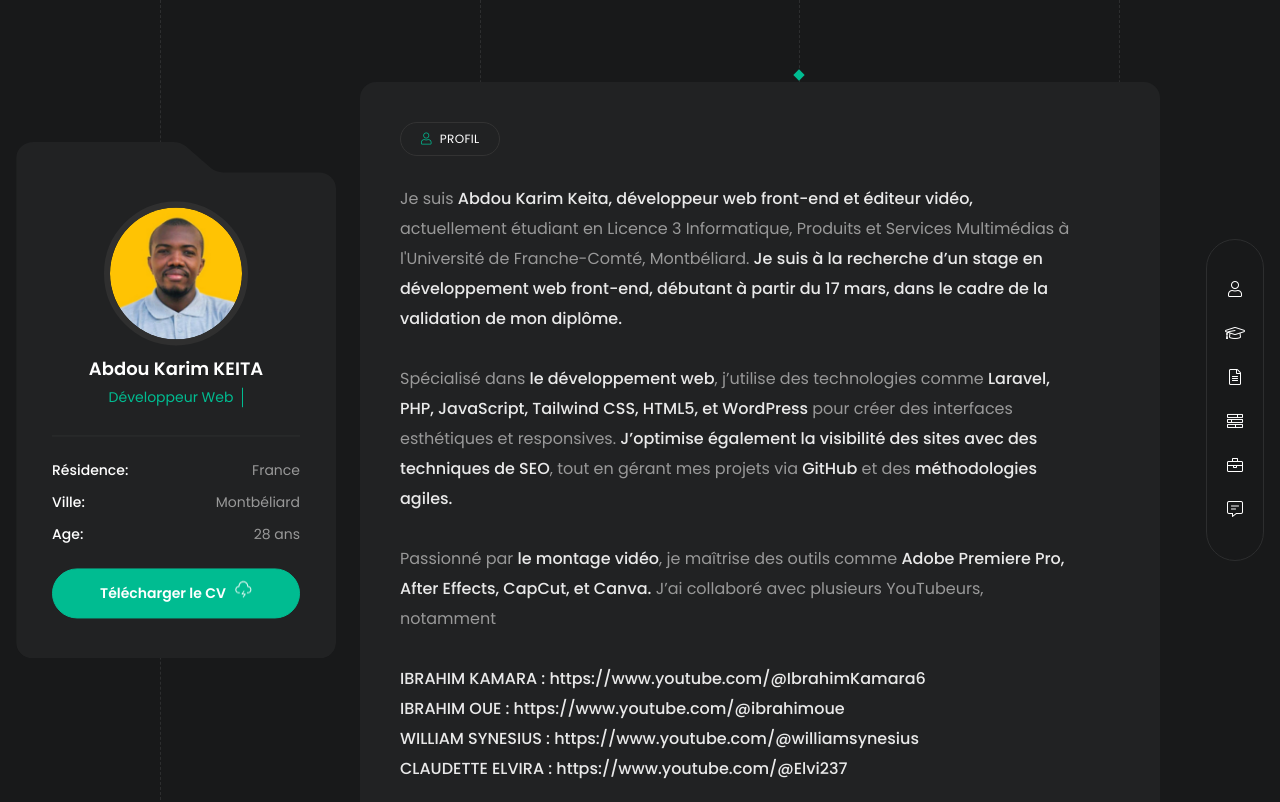
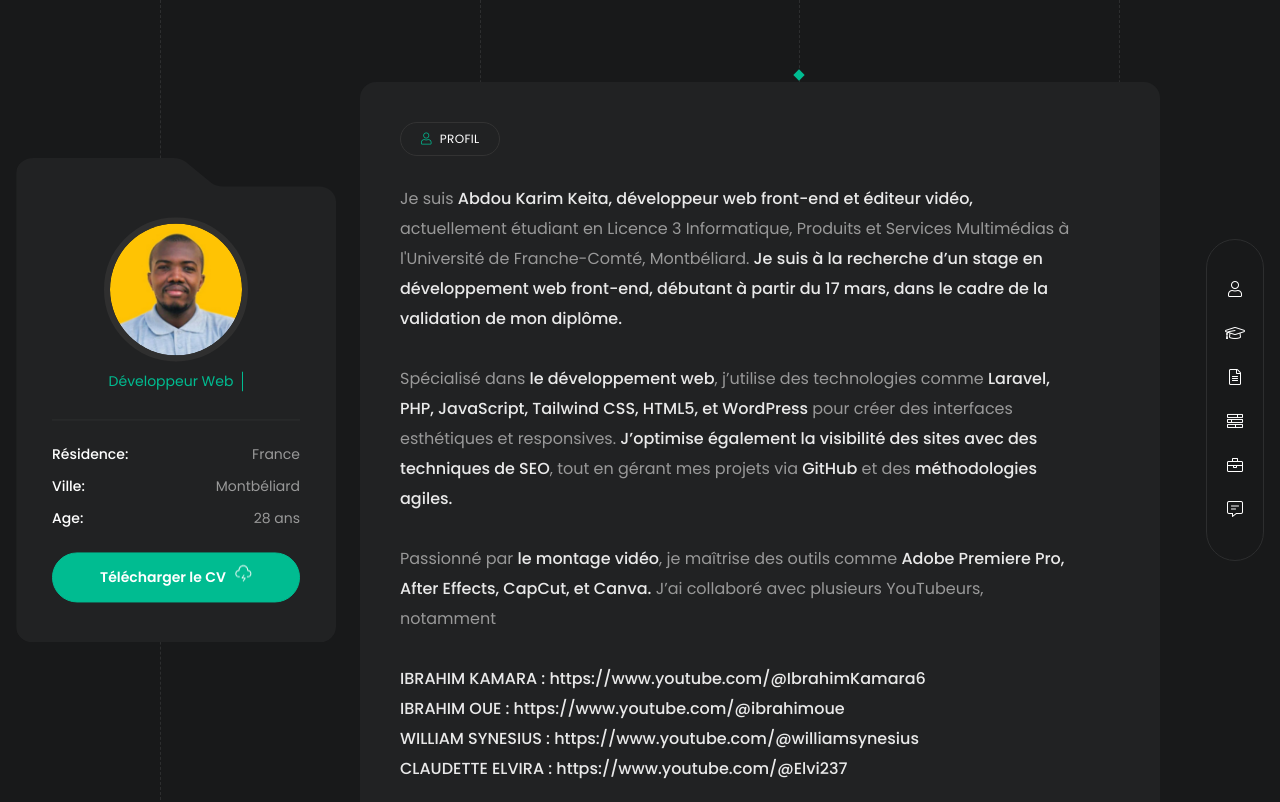
Before and after one commit to keitaabdoukarim96/portfolio_keita, a website built with Vite: page index.html in a window 1280 px wide. Shown: the top 802 px of the page. Built offline with nearby package versions, Linux system fonts and the light colour scheme; animation ran at ten frames a second.

Commit message:
nouvelle version 3

```diff
--- a/index.html
+++ b/index.html
@@ -195,7 +195,7 @@
                            class="dark:hidden"
                            alt="Brown Reddick"> <!--Image for Light Version -->
                    </a>
-                   <h6 class="mb-1 text-lg font-semibold text-black dark:text-white name">Abdou Karim KEITA</h6>
+                   <h6 class="mb-1 text-lg font-semibold text-black dark:text-white name"></h6>
                    <div class="leading-none cd-headline clip is-full-width">
                        <h6 class="text-sm cd-words-wrapper designation text-theme after:!bg-theme *:font-normal">
                            <b class="is-visible">Développeur Web</b>
```
